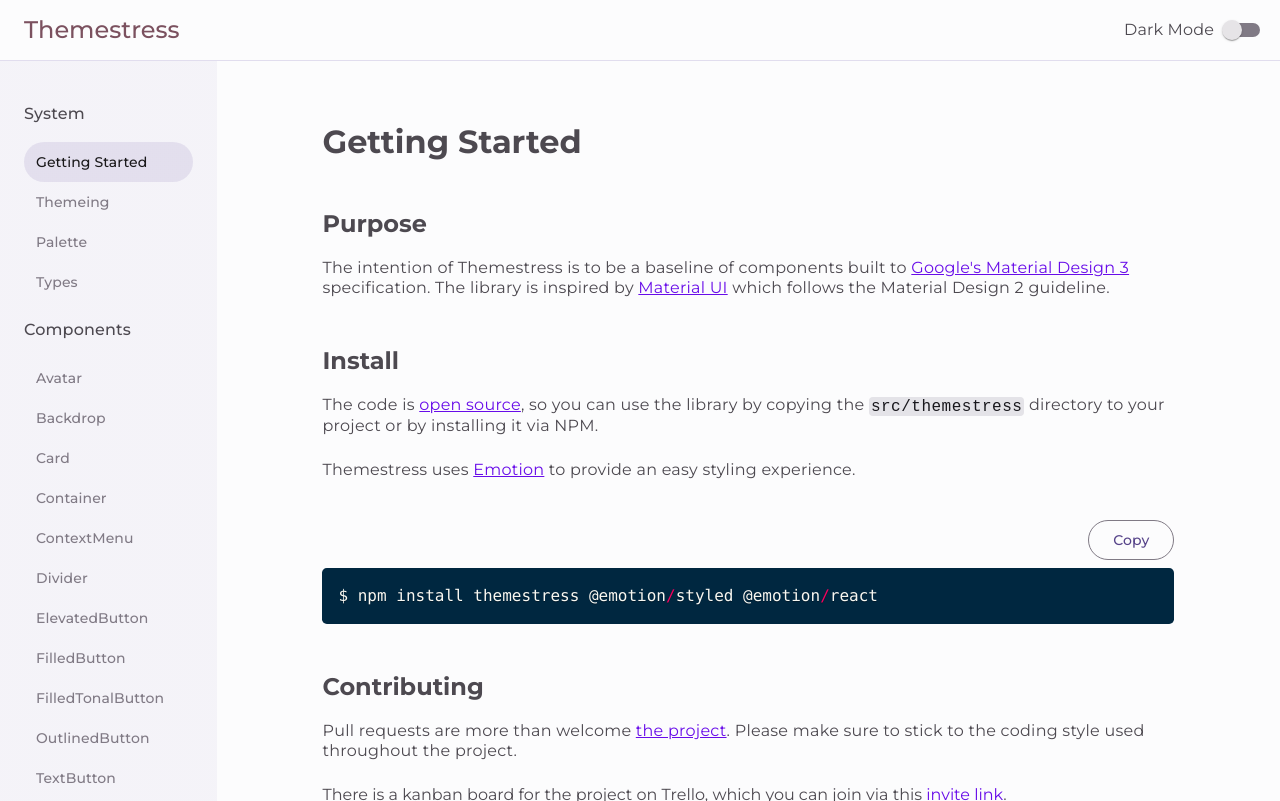
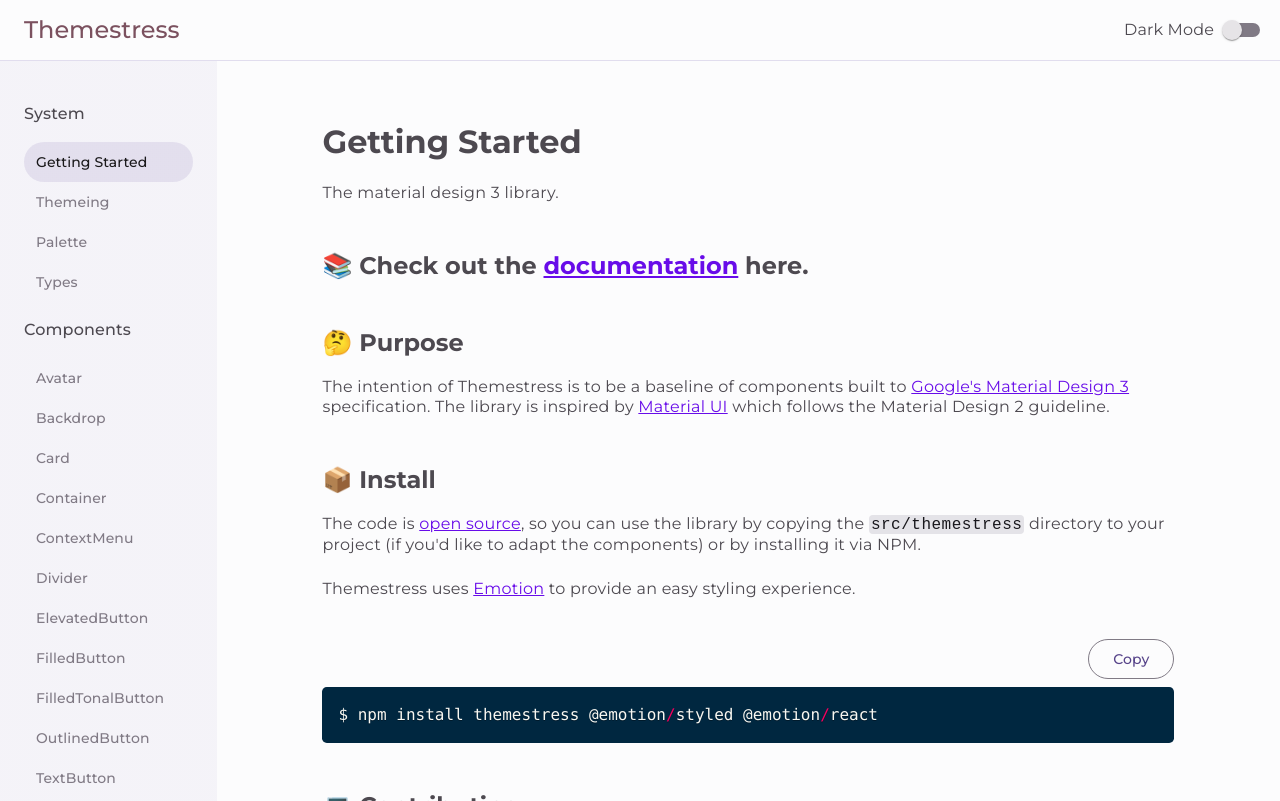
Before and after one commit to steviebaa/themestress, a React (Vite) app: page /system/getting-started in a window 1280 px wide. Built offline with nearby package versions, Linux system fonts and the light colour scheme.

Commit message:
fixed readme

```diff
--- a/package.json
+++ b/package.json
@@ -24,7 +24,7 @@
     "package:build": "parcel build src/index.html -d dist --no-source-maps",
     "package:format": "prettier --write \"src/themestress/**/*.{ts,js,tsx,jsx}\"",
     "package:lint": "eslint ./src/themestress --ext .ts,.tsx",
-    "pack": "npm run package:format && npm run package:lint && cd src/themestress && tsc -p tsconfig.build.json && cd ../.."
+    "pack": "npm run package:format && npm run package:lint && cd src/themestress && tsc -p tsconfig.build.json && cd ../.. && cp ./README.md ./dist/README.md"
   },
   "dependencies": {
     "prismjs": "^1.26.0",
--- a/src/pages/system/GettingStartedPage.tsx
+++ b/src/pages/system/GettingStartedPage.tsx
@@ -5,7 +5,13 @@
 export const GettingStartedPage = () => {
   return (
     <>
-      <Subheading>Purpose</Subheading>
+      <P>The material design 3 library.</P>
+      <Subheading>
+        📚 Check out the{' '}
+        <a href="https://themestress.vercel.app/">documentation</a> here.
+      </Subheading>
+      {/*  */}
+      <Subheading>🤔 Purpose</Subheading>
       <P>
         The intention of Themestress is to be a baseline of components built to{' '}
         <a href="https://material.io">Google's Material Design 3</a>{' '}
@@ -13,12 +19,14 @@
         <a href="https://mui.com">Material UI</a> which follows the Material
         Design 2 guideline.
       </P>
-      <Subheading>Install</Subheading>
+      {/*  */}
+      <Subheading>📦 Install</Subheading>
       <P>
         The code is{' '}
         <a href="https://github.com/steviebaa/themestress">open source</a>, so
         you can use the library by copying the <Code>src/themestress</Code>{' '}
-        directory to your project or by installing it via NPM.
+        directory to your project (if you'd like to adapt the components) or by
+        installing it via NPM.
       </P>
       <P>
         Themestress uses <a href="https://emotion.sh/">Emotion</a> to provide an
@@ -28,19 +36,23 @@
         lang="tsx"
         code="$ npm install themestress @emotion/styled @emotion/react"
       />
-      <Subheading>Contributing</Subheading>
+      {/*  */}
+      <Subheading>💻 Contributing</Subheading>
       <P>
-        Pull requests are more than welcome{' '}
-        <a href="https://github.com/steviebaa/themestress">the project</a>.
-        Please make sure to stick to the coding style used throughout the
-        project.
+        Pull requests for{' '}
+        <a href="https://github.com/steviebaa/themestress">the project</a> are
+        more than welcome. Please make sure to stick to the coding style used
+        throughout the project.
       </P>
-      There is a kanban board for the project on Trello, which you can join via
-      this{' '}
-      <a href="https://trello.com/invite/b/g4lXCoyv/1e856d21572b5e29b6a0ecd26e26364e/themestress">
-        invite link
-      </a>
-      .<P>To make a PR, follow the steps below:</P>
+
+      <P>
+        There is a kanban board for the project on Trello, which you can join
+        via this{' '}
+        <a href="https://trello.com/invite/b/g4lXCoyv/1e856d21572b5e29b6a0ecd26e26364e/themestress">
+          invite link
+        </a>
+        . To make a PR, follow the steps below:
+      </P>
       <ol>
         <li>Clone the project from GitHub</li>
         <li>Create a new branch</li>
--- a/src/themestress/tsconfig.build.json
+++ b/src/themestress/tsconfig.build.json
@@ -13,5 +13,5 @@
     "types": ["node", "jest"]
   },
   "exclude": ["node_modules", ".git"],
-  "include": ["components", "core", "icons"]
+  "include": ["components", "core", "icons", "README.md"]
 }
```
Also changed, not shown: 1 other file (tests, documents, lock files or other folders).
